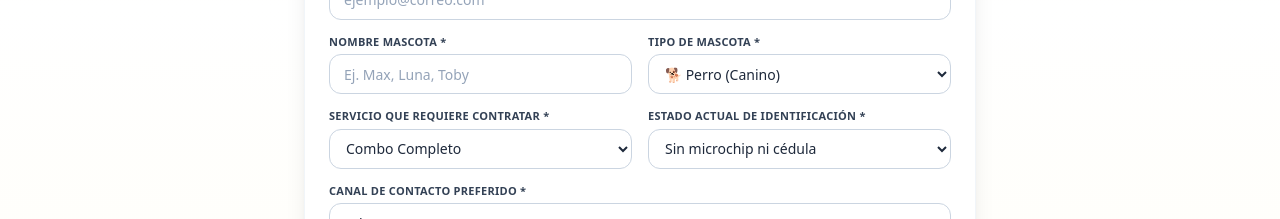
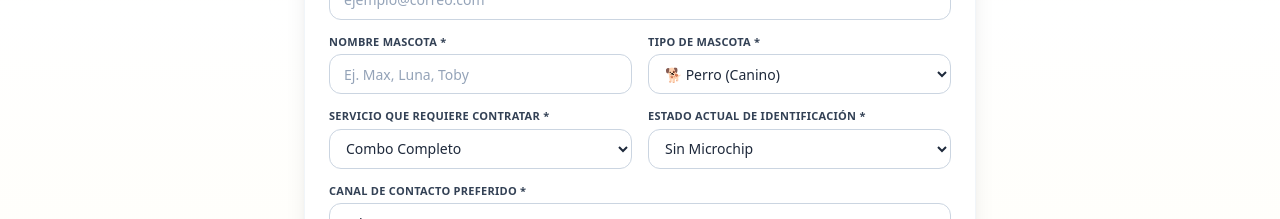
Before and after one commit to JuanOchoacx/ruace-pet539-core, a Next.js app: page / in a window 1280 px wide. Shown: the part 2180-2399 px from the top of the page. Built offline with nearby package versions, Linux system fonts and the light colour scheme.

Commit message:
feat: simplify estado_identificacion selector to 3 minimal options and align admin scoring

```diff
--- a/pages/admin.js
+++ b/pages/admin.js
@@ -30,11 +30,11 @@ export const calculateLeadScore = (lead) => {
 
   // Evaluar Current Status (Hallazgos de riesgo / Apify)
   const status = (lead.current_status || '').toLowerCase();
-  if (status.includes('solo placa') || status.includes('placa')) {
+  if (status.includes('solo placa') || status.includes('solo_placa') || status.includes('placa')) {
     score += 40; // Alto riesgo: la placa se desprende con facilidad
-  } else if (status.includes('no tiene') || status.includes('sin microchip')) {
+  } else if (status === 'ninguno' || status.includes('ninguno') || status.includes('no tiene') || status.includes('sin microchip')) {
     score += 30; // Mascota desprotegida
-  } else if (status.includes('chip sin perfil') || status.includes('requiere cédula') || status.includes('tiene microchip')) {
+  } else if (status === 'ya_identificado' || status.includes('identificado') || status.includes('chip sin perfil') || status.includes('requiere cédula') || status.includes('tiene microchip')) {
     score += 15; // Ya tiene chip pero falta cédula o perfil activo
   } else if (status.includes('viaje') || status.includes('internacional') || status.includes('travel')) {
     score += 40; // Trámite de Viaje Internacional / Pet Travel
@@ -1283,7 +1283,13 @@ export default function AdminDashboard() {
                             <div className="flex items-center justify-between gap-2">
                               <span className="text-slate-400 text-[11px]">Estado:</span>
                               <span className="font-semibold text-slate-800 text-right">
-                                {lead.current_status}
+                                {lead.current_status === 'solo_placa'
+                                  ? 'Solo Placa Externa'
+                                  : lead.current_status === 'ya_identificado'
+                                  ? 'Ya tiene Microchip'
+                                  : lead.current_status === 'ninguno'
+                                  ? 'Sin Microchip'
+                                  : lead.current_status}
                               </span>
                             </div>
                             <div className="flex items-center justify-between gap-2">
--- a/pages/index.js
+++ b/pages/index.js
@@ -19,7 +19,8 @@ export default function Home() {
     pet_type: 'perro',
     tipo_mascota: 'perro',
     service_type: 'Combo Completo',
-    current_status: 'Sin microchip ni cédula',
+    current_status: 'ninguno',
+    estado_identificacion: 'ninguno',
     pet_travel_intent: 'No planeo viajar (Protección a nivel nacional)',
     contact_method: 'WhatsApp',
   });
@@ -49,6 +50,8 @@ export default function Home() {
       [name]: value,
       ...(name === 'tipo_mascota' ? { pet_type: value } : {}),
       ...(name === 'pet_type' ? { tipo_mascota: value } : {}),
+      ...(name === 'estado_identificacion' ? { current_status: value } : {}),
+      ...(name === 'current_status' ? { estado_identificacion: value } : {}),
     }));
   };
 
@@ -68,11 +71,9 @@ export default function Home() {
 
     try {
       // Inserción automática en la tabla 'ruace_pet539_leads'
-      const statusValue = formData.service_type
-        ? `${formData.service_type} · ${formData.current_status || 'Sin microchip ni cédula'}`
-        : (formData.current_status || 'Sin microchip ni cédula');
+      const statusValue = formData.estado_identificacion || formData.current_status || 'ninguno';
 
-      const travelValue = formData.service_type === 'Asesoría para Viajes' || (formData.current_status || '').includes('Viaje')
+      const travelValue = formData.service_type === 'Asesoría para Viajes'
         ? 'Viaje Internacional próximo (USA / Europa / LATAM)'
         : formData.pet_travel_intent;
 
@@ -110,7 +111,8 @@ export default function Home() {
         pet_type: 'perro',
         tipo_mascota: 'perro',
         service_type: 'Combo Completo',
-        current_status: 'Sin microchip ni cédula',
+        current_status: 'ninguno',
+        estado_identificacion: 'ninguno',
         pet_travel_intent: 'No planeo viajar (Protección a nivel nacional)',
         contact_method: 'WhatsApp',
       });
@@ -778,21 +780,20 @@ export default function Home() {
                 </div>
 
                 <div>
-                  <label htmlFor="current_status" className="block text-[11px] font-bold text-slate-700 uppercase tracking-wide mb-1">
-                    Estado Actual de Identificación *
+                  <label htmlFor="estado_identificacion" className="block text-[11px] font-bold text-slate-700 uppercase tracking-wide mb-1">
+                    ESTADO ACTUAL DE IDENTIFICACIÓN *
                   </label>
                   <select
-                    id="current_status"
-                    name="current_status"
+                    id="estado_identificacion"
+                    name="estado_identificacion"
                     required
-                    value={formData.current_status}
+                    value={formData.estado_identificacion || formData.current_status || 'ninguno'}
                     onChange={handleChange}
                     className="w-full h-10 px-3 py-2 rounded-xl border border-slate-300 focus:border-[#1E40AF] focus:ring-2 focus:ring-[#1E40AF]/20 outline-none transition text-sm text-slate-800 bg-white font-medium"
                   >
-                    <option value="Sin microchip ni cédula">Sin microchip ni cédula</option>
-                    <option value="Solo placa externa">Solo placa externa</option>
-                    <option value="Ya tiene microchip, requiere Cédula RUACE">Ya tiene microchip, requiere Cédula RUACE</option>
-                    <option value="Trámite de Viaje Internacional / Pet Travel">Trámite de Viaje Internacional / Pet Travel</option>
+                    <option value="ninguno">Sin Microchip</option>
+                    <option value="solo_placa">Solo Placa Externa</option>
+                    <option value="ya_identificado">Ya tiene Microchip</option>
                   </select>
                 </div>
               </div>
```
